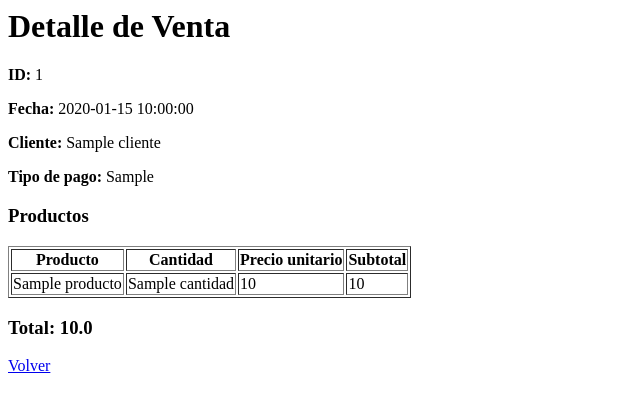
After one commit to marisoltorres99/GestionStock, a Flask app: template templates/ventas/detalle.html in a window 1280 px wide. The commit adds this page. Shown: the top 412 px of the page, without its empty margins (0-640 px from the left). Run offline with Flask 3, Linux system fonts and the light colour scheme; tables that the repository leaves empty hold one stand-in row (values such as "Sample post"); the template is opened without the code that fills it: values that come from a table or form of the project are taken from there, most other values are stand-ins (such as "Sample title", 1, 10 or a date in 2020); parts of the project's set-up code (start-up, migrations or seed data) failed here and were passed over.

Commit message:
ver detalles de ventas

```diff
--- /dev/null
+++ b/templates/ventas/detalle.html
@@ -0,0 +1,39 @@
+<h1>Detalle de Venta</h1>
+
+<p><strong>ID:</strong> {{ venta.id }}</p>
+<p><strong>Fecha:</strong> {{ venta.fecha }}</p>
+
+<p>
+<strong>Cliente:</strong>
+{% if venta.cliente %}
+    {{ venta.cliente.nombre }}
+{% else %}
+    Venta ocasional
+{% endif %}
+</p>
+
+<p><strong>Tipo de pago:</strong> {{ venta.tipo_pago }}</p>
+
+<h3>Productos</h3>
+
+<table border="1">
+    <tr>
+        <th>Producto</th>
+        <th>Cantidad</th>
+        <th>Precio unitario</th>
+        <th>Subtotal</th>
+    </tr>
+
+    {% for d in detalles %}
+    <tr>
+        <td>{{ d.producto.nombre }}</td>
+        <td>{{ d.cantidad }}</td>
+        <td>{{ d.precio_unitario }}</td>
+        <td>{{ d.cantidad * d.precio_unitario }}</td>
+    </tr>
+    {% endfor %}
+</table>
+
+<h3>Total: {{ venta.total }}</h3>
+
+<a href="/ventas">Volver</a>
--- a/templates/ventas/index.html
+++ b/templates/ventas/index.html
@@ -6,6 +6,7 @@
     <tr>
         <th>ID</th>
         <th>Fecha</th>
+        <th>Tipo de Pago</th>
         <th>Cliente</th>
         <th>Total</th>
         <th>Acciones</th>
@@ -15,6 +16,7 @@
     <tr>
         <td>{{ v.id }}</td>
         <td>{{ v.fecha }}</td>
+        <td>{{ v.tipo_pago }}</td>
 
         <td>
             {% if v.cliente %}
```
Also changed, not shown: routes/ventas_routes.py (+11 -0 lines).
